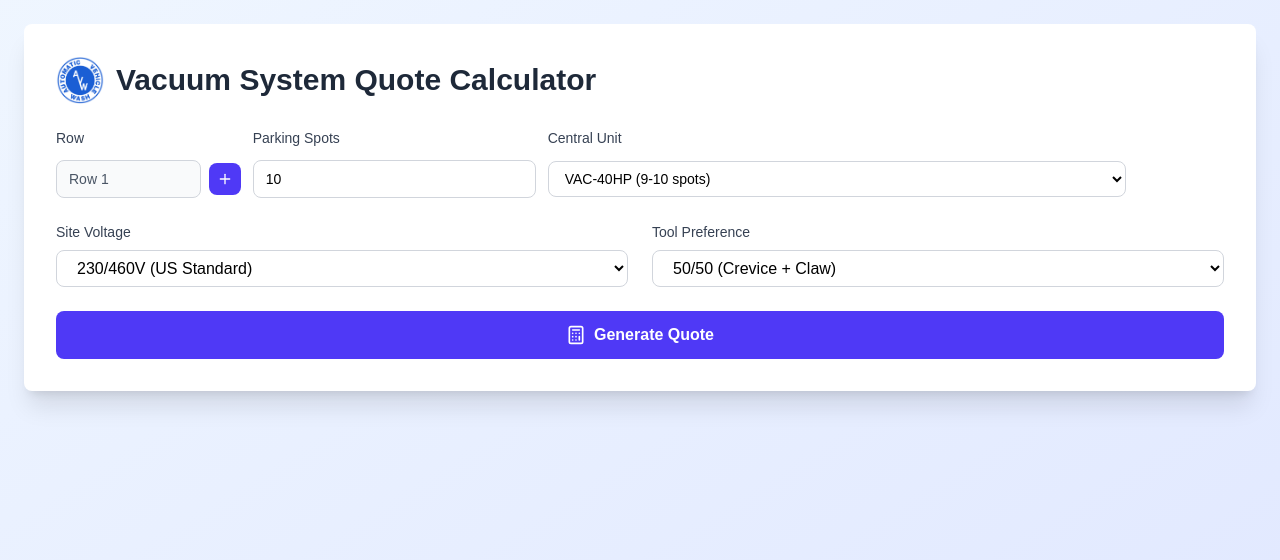
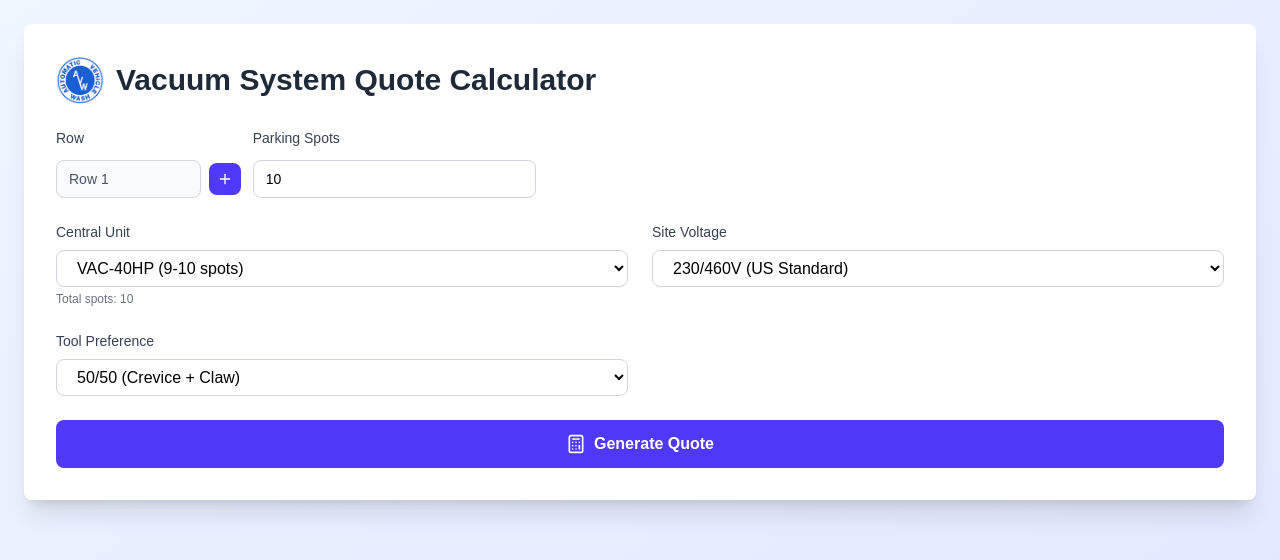
Before and after one commit to Ilashe/quotation-app, a Next.js app: page / in a window 1280 px wide. Shown: the top 560 px of the page. Built offline with nearby package versions, Linux system fonts and the light colour scheme.

Commit message:
edits to the central units

```diff
--- a/app/page.js
+++ b/app/page.js
@@ -224,7 +224,8 @@ const priceData = {
 };
 
 const VacuumQuoteCalculator = () => {
-  const [rows, setRows] = useState([{ spots: 10, centralUnit: '' }]);
+  const [rows, setRows] = useState([{ spots: 10 }]);
+  const [centralUnit, setCentralUnit] = useState('');
   const [toolPreference, setToolPreference] = useState('half');
   const [siteVoltage, setSiteVoltage] = useState('230/460');
   const [quote, setQuote] = useState(null);
@@ -233,9 +234,11 @@ const VacuumQuoteCalculator = () => {
     return Math.ceil(num / 50) * 50;
   };
 
-  const getAvailableCentralUnits = (spots) => {
+  const getAvailableCentralUnits = () => {
+    const totalSpots = rows.reduce((sum, row) => sum + row.spots, 0);
+
     const units = priceData.centralUnits.filter(unit => {
-      return spots >= unit.minBays && spots <= unit.maxBays;
+      return totalSpots >= unit.minBays && totalSpots <= unit.maxBays;
     });
 
     return units.sort((a, b) => {
@@ -256,7 +259,7 @@ const VacuumQuoteCalculator = () => {
   };
 
   const addRow = () => {
-    setRows([...rows, { spots: 10, centralUnit: '' }]);
+    setRows([...rows, { spots: 10 }]);
   };
 
   const removeRow = (index) => {
@@ -269,32 +272,20 @@ const VacuumQuoteCalculator = () => {
   const updateRowSpots = (index, spots) => {
     const newRows = [...rows];
     newRows[index].spots = spots;
-    newRows[index].centralUnit = ''; // Reset central unit when spots change
     setRows(newRows);
-  };
-
-  const updateRowCentralUnit = (index, centralUnit) => {
-    const newRows = [...rows];
-    newRows[index].centralUnit = centralUnit;
-    setRows(newRows);
+    setCentralUnit(''); // Reset central unit when spots change since total spots changed
   };
 
   useEffect(() => {
-    // Auto-select central units when spots change
-    const newRows = rows.map(row => {
-      if (!row.centralUnit && row.spots > 0) {
-        const availableUnits = getAvailableCentralUnits(row.spots);
+    // Auto-select central unit when total spots change
+    const totalSpots = rows.reduce((sum, row) => sum + row.spots, 0);
+    if (!centralUnit && totalSpots > 0) {
+      const availableUnits = getAvailableCentralUnits();
       if (availableUnits.length > 0) {
-          return { ...row, centralUnit: availableUnits[0].partNumber };
+        setCentralUnit(availableUnits[0].partNumber);
       }
     }
-      return row;
-    });
-
-    if (JSON.stringify(newRows) !== JSON.stringify(rows)) {
-      setRows(newRows);
-    }
-  }, [rows]);
+  }, [rows, centralUnit]);
 
   const calculateQuote = () => {
     let lineItems = [];
@@ -304,50 +295,55 @@ const VacuumQuoteCalculator = () => {
     let totalArches = 0;
     let totalDrops = 0;
 
-    // Add central units and VFDs for each row
-    rows.forEach((row, index) => {
-      const centralUnit = priceData.centralUnits.find(u => u.partNumber === row.centralUnit);
-      if (!centralUnit) {
-        alert(`Please select a central unit for Row ${index + 1}`);
+    // Get selected central unit
+    const selectedCentralUnit = priceData.centralUnits.find(u => u.partNumber === centralUnit);
+    if (!selectedCentralUnit) {
+      alert("Please select a central unit");
       return;
     }
 
-      totalSpots += row.spots;
+    // Calculate total spots from all rows
+    totalSpots = rows.reduce((sum, row) => sum + row.spots, 0);
 
-      // Calculate arches for this row
-      const singleArchesThisRow = 2;
-      const dualArchesThisRow = row.spots - 1;
-      const archesThisRow = singleArchesThisRow + dualArchesThisRow;
-      const dropsThisRow = (dualArchesThisRow * 2) + singleArchesThisRow;
+    // Validate that total spots are within central unit's capacity
+    if (totalSpots < selectedCentralUnit.minBays || totalSpots > selectedCentralUnit.maxBays) {
+      alert(`Total spots (${totalSpots}) are outside the range for selected central unit (${selectedCentralUnit.minBays}-${selectedCentralUnit.maxBays} spots)`);
+      return;
+    }
 
-      totalSingleArches += singleArchesThisRow;
-      totalDualArches += dualArchesThisRow;
-      totalArches += archesThisRow;
-      totalDrops += dropsThisRow;
+    // Calculate arches and drops for all rows combined
+    const singleArchesPerRow = 2;
+    totalSingleArches = rows.length * singleArchesPerRow;
 
-      // Add central unit
-      lineItems.push({
-        partNumber: centralUnit.partNumber,
-        description: `${centralUnit.name} (Row ${index + 1})`,
-        qty: 1,
-        unitPrice: centralUnit.price,
-        total: centralUnit.price
+    rows.forEach(row => {
+      totalDualArches += row.spots - 1;
     });
 
-      // Add VFD
-      const vfd = priceData.vfdControls[centralUnit.hp]?.[siteVoltage];
+    totalArches = totalSingleArches + totalDualArches;
+    totalDrops = (totalDualArches * 2) + totalSingleArches;
+
+    // Add central unit (only once)
+    lineItems.push({
+      partNumber: selectedCentralUnit.partNumber,
+      description: selectedCentralUnit.name,
+      qty: 1,
+      unitPrice: selectedCentralUnit.price,
+      total: selectedCentralUnit.price
+    });
+
+    // Add VFD (only once)
+    const vfd = priceData.vfdControls[selectedCentralUnit.hp]?.[siteVoltage];
     if (vfd) {
       lineItems.push({
         partNumber: vfd.partNumber,
-          description: `${centralUnit.hp} - ${siteVoltage}V Outdoor VFD Control Panel (Row ${index + 1})`,
+        description: `${selectedCentralUnit.hp} - ${siteVoltage}V Outdoor VFD Control Panel`,
         qty: 1,
         unitPrice: vfd.price,
         total: vfd.price
       });
     }
-    });
 
-    // Add workstations
+    // Add workstations for each row
     rows.forEach((row, index) => {
       const workstation = selectWorkstation(row.spots);
       lineItems.push({
@@ -486,7 +482,8 @@ const VacuumQuoteCalculator = () => {
         totalDualArches,
         totalArches,
         totalDrops,
-        siteVoltage
+        siteVoltage,
+        centralUnit: selectedCentralUnit.hp
       },
       lineItems,
       subtotal
@@ -544,13 +541,11 @@ const VacuumQuoteCalculator = () => {
             <div className="grid grid-cols-12 gap-3 mb-3 text-sm font-medium text-gray-700">
               <div className="col-span-2">Row</div>
               <div className="col-span-3">Parking Spots</div>
-              <div className="col-span-6">Central Unit</div>
+              <div className="col-span-6"></div>
               <div className="col-span-1"></div>
             </div>
 
-            {rows.map((row, index) => {
-              const availableUnits = getAvailableCentralUnits(row.spots);
-              return (
+            {rows.map((row, index) => (
               <div key={index} className="grid grid-cols-12 gap-3 mb-2 items-center">
                 <div className="col-span-2 flex items-center gap-2">
                   <input
@@ -583,24 +578,7 @@ const VacuumQuoteCalculator = () => {
                   />
                 </div>
 
-                  <div className="col-span-6">
-                    <select
-                      value={row.centralUnit}
-                      onChange={(e) => updateRowCentralUnit(index, e.target.value)}
-                      disabled={availableUnits.length === 0}
-                      className="w-full px-3 py-2 border border-gray-300 rounded-lg focus:ring-2 focus:ring-indigo-500 focus:border-transparent text-black disabled:bg-gray-100 disabled:cursor-not-allowed text-sm"
-                    >
-                      {availableUnits.length === 0 ? (
-                        <option value="">No units available</option>
-                      ) : (
-                        availableUnits.map(unit => (
-                          <option key={unit.partNumber} value={unit.partNumber}>
-                            {unit.partNumber} ({unit.minBays}-{unit.maxBays} spots)
-                          </option>
-                        ))
-                      )}
-                    </select>
-                  </div>
+                <div className="col-span-6"></div>
 
                 <div className="col-span-1 flex justify-center">
                   {rows.length > 1 && (
@@ -614,11 +592,47 @@ const VacuumQuoteCalculator = () => {
                   )}
                 </div>
               </div>
-              );
-            })}
+            ))}
           </div>
 
           <div className="grid grid-cols-1 md:grid-cols-2 gap-6 mb-6">
+            <div>
+              <label className="block text-sm font-medium text-gray-700 mb-2">
+                Central Unit
+              </label>
+              {(() => {
+                const availableUnits = getAvailableCentralUnits();
+                const totalSpots = rows.reduce((sum, row) => sum + row.spots, 0);
+
+                return (
+                  <select
+                    value={centralUnit}
+                    onChange={(e) => setCentralUnit(e.target.value)}
+                    disabled={availableUnits.length === 0}
+                    className="w-full px-4 py-2 border border-gray-300 rounded-lg focus:ring-2 focus:ring-indigo-500 focus:border-transparent text-black disabled:bg-gray-100 disabled:cursor-not-allowed"
+                  >
+                    {availableUnits.length === 0 ? (
+                      <option value="">
+                        {totalSpots === 0 ? "Enter spots first" : `No units for ${totalSpots} spots`}
+                      </option>
+                    ) : (
+                      <>
+                        <option value="">Select central unit</option>
+                        {availableUnits.map(unit => (
+                          <option key={unit.partNumber} value={unit.partNumber}>
+                            {unit.partNumber} ({unit.minBays}-{unit.maxBays} spots)
+                          </option>
+                        ))}
+                      </>
+                    )}
+                  </select>
+                );
+              })()}
+              <div className="text-xs text-gray-500 mt-1">
+                Total spots: {rows.reduce((sum, row) => sum + row.spots, 0)}
+              </div>
+            </div>
+
             <div>
               <label className="block text-sm font-medium text-gray-700 mb-2">
                 Site Voltage
@@ -682,8 +696,8 @@ const VacuumQuoteCalculator = () => {
                 <p className="text-xl font-bold text-indigo-600">{quote.config.totalSpots}</p>
               </div>
               <div>
-                <p className="text-sm text-gray-600">Total Arches</p>
-                <p className="text-xl font-bold text-indigo-600">{quote.config.totalArches}</p>
+                <p className="text-sm text-gray-600">Central Unit</p>
+                <p className="text-xl font-bold text-indigo-600">{quote.config.centralUnit}</p>
               </div>
               <div>
                 <p className="text-sm text-gray-600">Total Drops</p>
```
Lines whose indentation alone changed are shown as unchanged.
